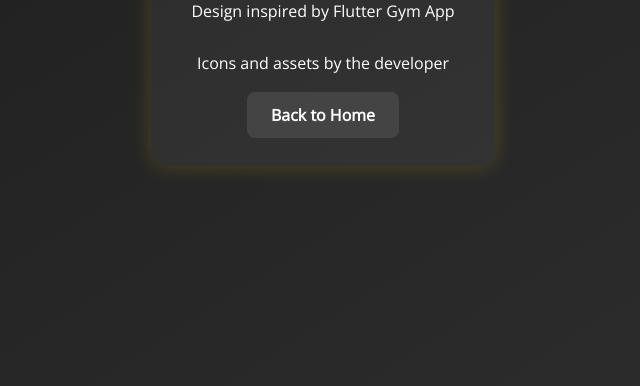
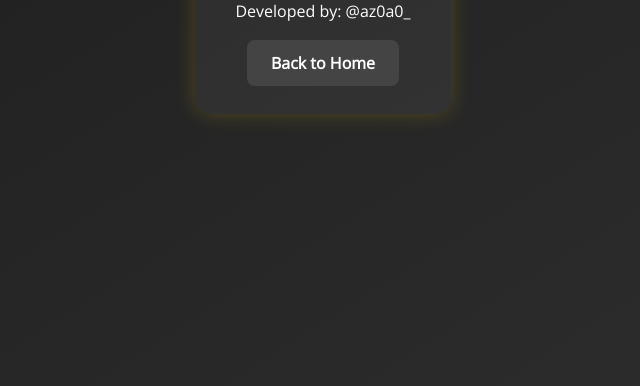
Before and after one commit to Azdhb/Gym-Website-, a plain HTML site: page credits.html in a window 1280 px wide. Shown: the part 414-800 px from the top of the page, without its empty margins (317-957 px from the left). Drawn offline with nearby package versions, Linux system fonts and the light colour scheme.

Commit message:
Update credits.html

```diff
--- a/credits.html
+++ b/credits.html
@@ -10,9 +10,7 @@
 <body>
   <div class="container">
     <h1>Credits</h1>
-    <p>Developed by: Azouaou Dehbi</p>
-    <p>Design inspired by Flutter Gym App</p>
-    <p>Icons and assets by the developer</p>
+    <p>Developed by: @az0a0_</p>
     <a href="index.html" class="btn credits">Back to Home</a>
   </div>
 </body>
```
